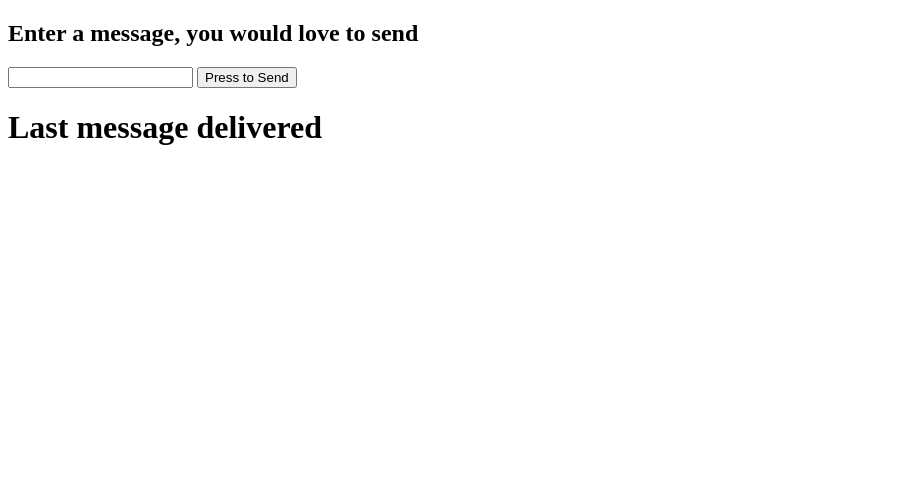
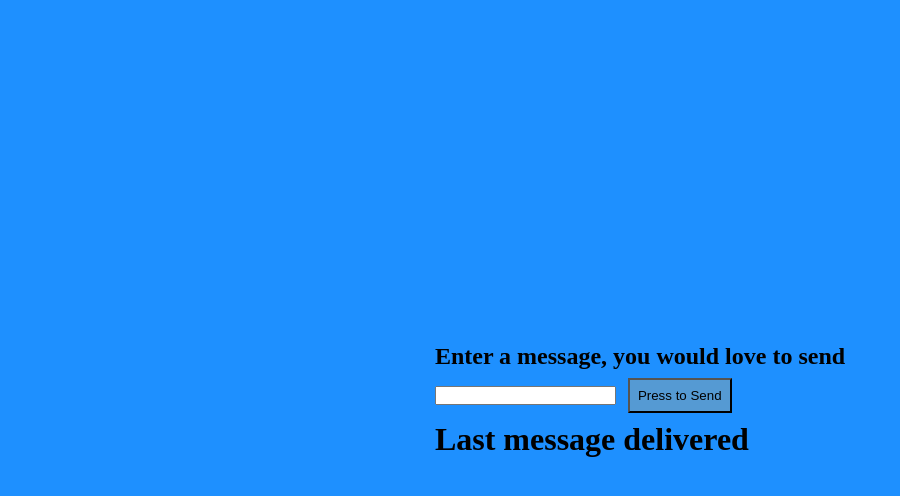
Before and after one commit to iamfredrickokereke/smallProjects, a plain HTML site: page messagePasser/index.html in a window 1280 px wide. Shown: the whole page, without its empty margins (0-900 px from the left). Drawn offline with Linux system fonts and the light colour scheme.

Commit message:
modified style and added interactivity

```diff
--- a/messagePasser/index.html
+++ b/messagePasser/index.html
@@ -10,10 +10,12 @@
 <body>
     <div class="container">
         <h2>Enter a message, you would love to send</h2>
-        <input type="text" name="messageIn" id="messageIn">
-        <button type="button" id="sendBtn"> Press to Send</button>
+        <input type="text" name="messageIn" class="messageIn">
+        <button type="button" class="sendBtn"> Press to Send</button>
         <h1>Last message delivered</h1>
         <h1 class="messageOut"></h1>
     </div>
+
+    <script src="./script.js"></script>
 </body>
 </html>
--- a/messagePasser/script.js
+++ b/messagePasser/script.js
@@ -0,0 +1,19 @@
+//create variable and assign to dom
+
+const input = document.querySelector('.messageIn');
+const sendButton = document.querySelector('.sendBtn');
+const output = document.querySelector('.messageOut');
+
+
+//Target the DOM
+
+sendButton.addEventListener('click', display);
+
+// call display function
+
+function display(e) {
+    e.preventDefault();
+    let message = input.value;
+    console.log(message);
+
+}
--- a/messagePasser/style.css
+++ b/messagePasser/style.css
@@ -0,0 +1,21 @@
+*{
+    margin: 0px;
+    padding: 0px;
+    box-sizing: border-box;
+
+}
+
+body{
+    min-height: 100vh;
+    background-color: dodgerblue;
+    display: flex;
+    align-items: center;
+    justify-content: center;
+}
+
+.sendBtn{
+    padding: 0.5rem;
+    margin: 0.5rem;
+    outline: none;
+    background-color: rgb(85, 154, 211);
+}
```
Also changed, not shown: 1 other file.
